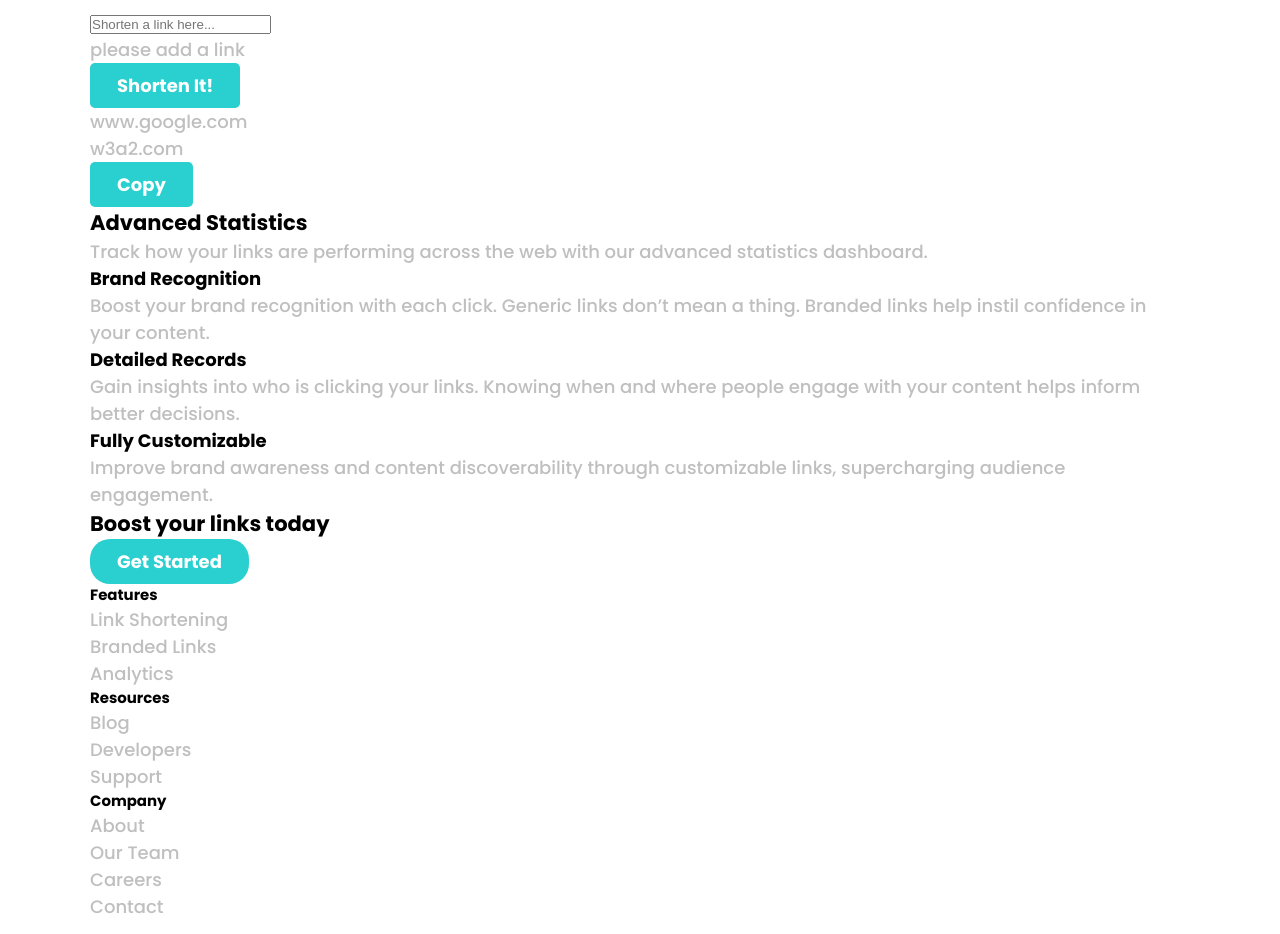
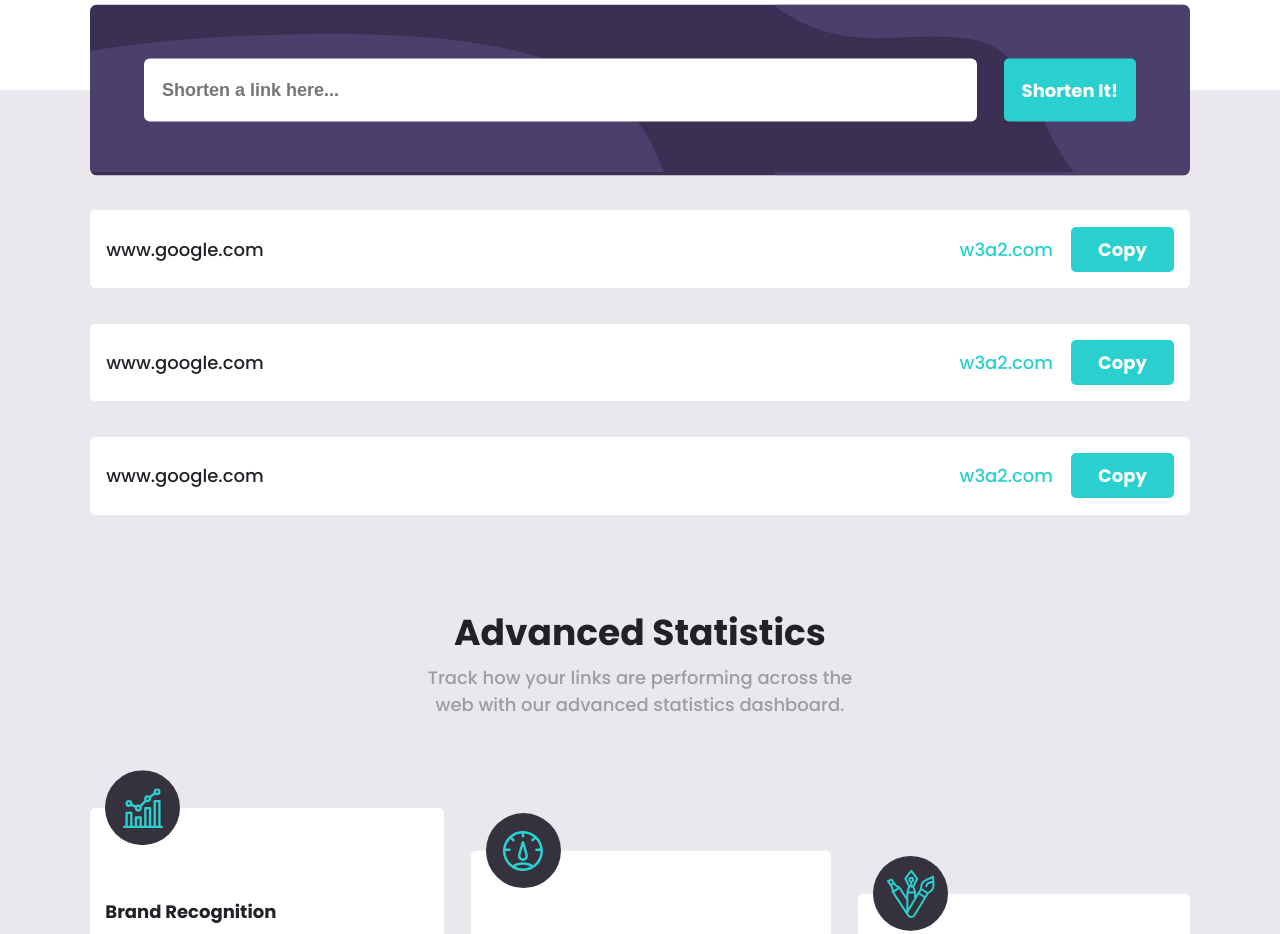
Before and after one commit to karthik2265/url-shortening-service-landing-page, a plain HTML site: page index.html in a window 1280 px wide. Shown: the part 760-1694 px from the top of the page. Drawn offline with Linux system fonts and the light colour scheme.

Commit message:
styling done for desktop

```diff
--- a/index.html
+++ b/index.html
@@ -16,7 +16,7 @@
 <body>
 <!-- Navbar -->
   <nav>
-    <div class="nav-link nav-link--logo"></div>
+    <div class="nav-link nav-link--logo logo"></div>
     <div class="nav-links-container">
       <div class=" nav-links-container--left">
         <p class="nav-link">Features</p>
@@ -40,17 +40,31 @@
   </main>
 <!-- url shortener -->
   <div class="url-shortener-div">
-    <input type="text" class="empty" placeholder="Shorten a link here...">
-    <p class="empty">please add a link</p>
+    <input type="text" class="not-empty" placeholder="Shorten a link here...">
+    <p class="not-empty">please add a link</p>
     </input>
     <p class="btn btn--shorten-it">Shorten It!</p>
   </div>
 <!-- shortened links -->
   <div class="shortened-links-div">
     <div class="shortened-link-div">
-      <p class="actual-link">www.google.com</p>
+      <p>www.google.com</p>
       <div>
-        <p class="shortened-link">w3a2.com</p>
+        <p >w3a2.com</p>
+        <p class="btn btn--copy">Copy</p>
+      </div>
+    </div>
+    <div class="shortened-link-div">
+      <p>www.google.com</p>
+      <div>
+        <p >w3a2.com</p>
+        <p class="btn btn--copy">Copy</p>
+      </div>
+    </div>
+    <div class="shortened-link-div">
+      <p>www.google.com</p>
+      <div>
+        <p >w3a2.com</p>
         <p class="btn btn--copy">Copy</p>
       </div>
     </div>
@@ -86,7 +100,7 @@
   </div>
 <!-- Footer -->
 <footer>
-  <div class="logo"></div>
+    <h2 class="logo--footer">Shortly</h2>
   <div class="footer-links">
     <h5 class="footer-links--title">Features</h5>
     <p class="footer-links--link">Link Shortening</p>
@@ -107,10 +121,10 @@
     <p class="footer-links--link">Contact</p>
   </div>
   <div class="footer-icons">
-    <div class="icon icon--facebook"></div>
-    <div class="icon icon--twitter"></div>
-    <div class="icon icon--pinterest"></div>
-    <div class="icon icon--instagram"></div>
+    <span class="icon icon--facebook"></span>
+    <span class="icon icon--twitter"></span>
+    <span class="icon icon--pinterest"></span>
+    <span class="icon icon--instagram"></span>
   </div>
 </footer>
 
--- a/style.css
+++ b/style.css
@@ -27,16 +27,24 @@ body {
   /* ### Neutral */
 
   --Gray: hsl(0, 0%, 75%);
-  --Grayish-Violet: hsl(257, 7%, 63%);
+  --Grayish-Violet: hsl(264, 12%, 92%);
   --Very-Dark-Blue: hsl(255, 11%, 22%);
   --Very-Dark-Violet: hsl(260, 8%, 14%);
 }
 
 body > * {
   padding: 0 5rem;
+  background-color: var(--Grayish-Violet);
 }
 
 /* common occuring styles */
+.logo {
+  height: 1.8rem;
+  width: 7.5rem;
+  background-image: url("./images/logo.svg");
+  background-repeat: no-repeat;
+}
+
 p {
   color: var(--Gray);
 }
@@ -61,7 +69,7 @@ p {
 }
 
 .title {
-  color: black;
+  color: var(--Very-Dark-Violet);
 }
 
 /* navbar */
@@ -71,6 +79,7 @@ nav {
   align-items: center;
   padding-top: 2rem;
   padding-bottom: 2rem;
+  background-color: white;
 }
 
 .nav-links-container {
@@ -87,10 +96,6 @@ nav {
 }
 
 .nav-link--logo {
-  height: 1.8rem;
-  width: 7.5rem;
-  background-image: url("./images/logo.svg");
-  background-repeat: no-repeat;
   margin-right: 1rem;
 }
 
@@ -119,8 +124,9 @@ main {
   align-items: center;
   padding-right: 0;
   padding-top: 3rem;
-  padding-bottom: 6rem;
+  padding-bottom: 1rem;
   overflow: hidden;
+  background-color: white;
 }
 
 .main--info {
@@ -152,13 +158,243 @@ main {
 }
 
 /* url shortener */
+.url-shortener-div {
+  padding: 3rem;
+  margin-left: 5rem;
+  margin-right: 5rem;
+  display: flex;
+  position: relative;
+  background-image: url("./images/bg-shorten-desktop.svg");
+  background-color: var(--Dark-Violet);
+  justify-content: space-between;
+  border-radius: 7px;
+  align-content: center;
+  transform: translateY(50%);
+}
+
+.url-shortener-div > *:not(p.empty) {
+  padding: 1rem;
+  font-size: 1rem;
+}
+
+input[type="text"] {
+  border-radius: 6px;
+  outline: none;
+  border: none;
+  padding: 1rem;
+  margin-right: 1.5rem;
+  flex: 1;
+  color: var(--Gray);
+  font-weight: 700;
+  font-size: 1rem;
+}
+
+input[type="text"].empty {
+  border-color: var(--Red);
+  color: var(--Red);
+}
+
+.url-shortener-div p:not(.btn) {
+  font-size: 0.8rem;
+  display: none;
+}
+
+p.empty {
+  color: var(--Red);
+  position: absolute;
+  bottom: 20px;
+}
 
 /* shortened links */
 
+.shortened-links-div {
+  padding-top: 120px;
+  padding-bottom: 5rem;
+}
+
+.shortened-links-div > * {
+  display: flex;
+  justify-content: space-between;
+  align-items: center;
+  background-color: white;
+  border-radius: 5px;
+  padding: 0.9rem;
+}
+
+.shortened-links-div > *:nth-child(even) {
+  margin: 2rem 0;
+}
+
+.shortened-links-div > * div {
+  display: flex;
+  justify-content: space-between;
+  align-items: center;
+}
+
+.shortened-link-div > p {
+  color: var(--Very-Dark-Violet);
+  width: 75%;
+  word-wrap: break-word;
+}
+
+.shortened-link-div > div p:not(.btn) {
+  color: var(--Cyan);
+  margin-right: 1rem;
+}
+
 /* advanced statistics */
+.advanced-statistics {
+  display: flex;
+  flex-direction: column;
+  justify-content: center;
+  align-items: center;
+  padding-bottom: 5rem;
+}
 
+.advanced-statistics .title {
+  font-size: 2rem;
+  margin-bottom: 0.25rem;
+  width: max-content;
+}
+
+.advanced-statistics--info {
+  text-align: center;
+  width: 40%;
+  color: hsl(257, 7%, 63%);
+}
 /* cards */
+.cards-container {
+  display: flex;
+  padding-bottom: 10rem;
+}
+
+.card:nth-child(even) {
+  margin: 0 1.5rem;
+}
+
+.card {
+  background-color: white;
+  border-radius: 5px;
+  padding: 0.85rem;
+}
+
+.card--2 {
+  transform: translateY(15%);
+}
+
+.card--3 {
+  transform: translateY(30%);
+}
+
+.card-img {
+  width: 75px;
+  height: 75px;
+  border-radius: 100px;
+  background-color: var(--Very-Dark-Blue);
+  transform: translateY(calc(-50% - 0.85rem));
+  background-position: center;
+  background-repeat: no-repeat;
+}
+
+.card--title {
+  margin-bottom: 1rem;
+}
+
+.card--info {
+  color: hsl(257, 7%, 63%);
+}
+
+.card-img--brand-recognition {
+  background-image: url("./images/icon-brand-recognition.svg");
+}
+
+.card-img--detailed-records {
+  background-image: url("./images/icon-detailed-records.svg");
+}
+
+.card-img--fully-customizable {
+  background-image: url("./images/icon-fully-customizable.svg");
+}
 
 /* boost */
+.boost {
+  display: flex;
+  flex-direction: column;
+  justify-content: center;
+  align-items: center;
+  background-color: var(--Dark-Violet);
+  padding-top: 3rem;
+  padding-bottom: 3rem;
+  background-image: url("./images/bg-boost-desktop.svg");
+}
+
+.boost--title {
+  color: white;
+  margin-bottom: 1rem;
+}
 
 /* footer */
+footer {
+  background-color: var(--Very-Dark-Blue);
+  padding-top: 2.5rem;
+  padding-bottom: 2.5rem;
+  display: flex;
+  justify-content: space-between;
+  align-content: flex-start;
+}
+
+footer .logo--footer {
+  color: white;
+  font-size: 2rem;
+  margin-right: 2rem;
+  padding: 0;
+  margin: 0;
+}
+
+footer p:not(.footer-links--title):hover {
+  cursor: pointer;
+  color: var(--Cyan);
+}
+
+.footer-links--title {
+  color: white;
+  margin-top: 1rem;
+  margin-bottom: 1rem;
+}
+
+.footer-icons {
+  display: flex;
+  margin-top: 1rem;
+}
+
+.footer-icons > *:nth-child(even) {
+  margin: 0 1rem;
+}
+
+.icon {
+  width: 24px;
+  height: 24px;
+  background-repeat: no-repeat;
+  background-position: center;
+}
+
+.icon:hover {
+  cursor: pointer;
+  color: var(--Cyan);
+}
+
+.icon--facebook {
+  background-image: url("./images/icon-facebook.svg");
+}
+
+.icon--twitter {
+  background-image: url("./images/icon-twitter.svg");
+}
+
+.icon--pinterest {
+  background-image: url("./images/icon-pinterest.svg");
+}
+
+.icon--instagram {
+  background-image: url("./images/icon-instagram.svg");
+}
```
